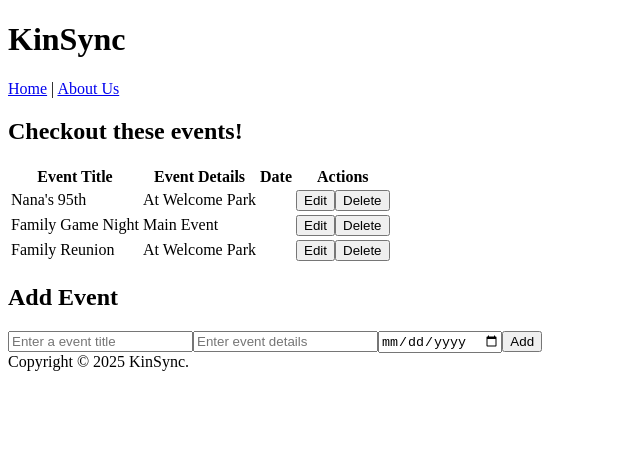
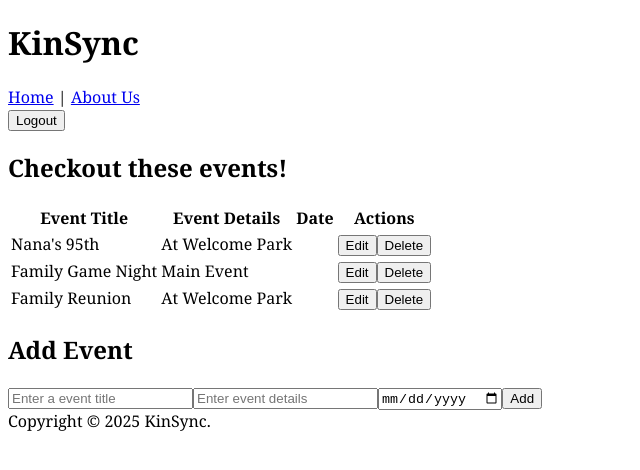
Before and after one commit to stadrus/KinSync-App-Stacey-T, a React (Vite) app in the folder kinsync-app-St/: page /#/Dashboard in a window 1280 px wide. Before the commit this address led to /#/Content. Shown: the top 470 px of the page, without its empty margins (0-640 px from the left). Built offline with nearby package versions, Linux system fonts and the light colour scheme.

Commit message:
m4-eventlist-complete

```diff
--- a/kinsync-app-St/src/App.css
+++ b/kinsync-app-St/src/App.css
@@ -0,0 +1,6 @@
+body{
+    font-family: Cambria, Cochin, Georgia, Times, 'Times New Roman', serif;
+    font-weight: 500;
+
+    colo
+}
--- a/kinsync-app-St/src/App.jsx
+++ b/kinsync-app-St/src/App.jsx
@@ -8,11 +8,9 @@ import Login from './component/Login'
 import Register from './component/Register'
 import Dashboard from './component/user-profile/Dashboard'
 import Content from './component/user-profile/Content'
-import EventList from './component/EventList'
+import EventList from './component/event-table/EventList'
 
 function App() {
-
-
   return (
     <>
       <HashRouter>
--- a/kinsync-app-St/src/component/event-table/EventDetails.css
+++ b/kinsync-app-St/src/component/event-table/EventDetails.css
@@ -1,27 +1,27 @@
-.event-container{
+.event-container {
     display: flex;
     flex-direction: column;
     gap: 10px;
     padding: 1rem;
 }
-table{
+table {
     border-collapse: collapse;
     width: 100%;
 }
 th,
 td{
-    border: 1px salmon;
+    border: 1px ;
     text-align: left;
     padding: 8px;
     font-size: 32px;
 }
 th{
-    background-color: bisque;
+    background-color:rgba(255, 155, 133, 1);
 }
 td{
-    background-color: cadetblue;
+    background-color: rgba(242, 163, 55, 1);
 }
-form{
+form {
     display: flex;
     gap: 5px;
 }
@@ -29,6 +29,6 @@ form td:last-child{
     display: flex;
     justify-content: space-evenly;
 }
-form *{
+form * {
     font-size: 28px;
 }
--- a/kinsync-app-St/src/component/event-table/EventDetails.jsx
+++ b/kinsync-app-St/src/component/event-table/EventDetails.jsx
@@ -121,7 +121,7 @@ const EventDetails = () =>{
                 </table>
             </form>
             <h2>Add Event</h2>
-            <form className= "add-button" onSubmit={handleAddFormSubmit}>
+            <form onSubmit={handleAddFormSubmit}>
                 <input
                     type="text"
                     name="title"
--- a/kinsync-app-St/src/component/user-profile/Dashboard.jsx
+++ b/kinsync-app-St/src/component/user-profile/Dashboard.jsx
@@ -1,9 +1,18 @@
 import Content from "./Content"
+import { useNavigate } from "react-router";
 
 const Dashboard = () => {
+
+    const navigate = useNavigate();
+    const handleLogoutClick = () => {
+    navigate ('../Home');
+    };
+
     return(
         <div className="dashboard">
-            <header></header>
+            <header className="dasboard-header">
+                <button type='button' id="Logout" name="Logout" onClick={handleLogoutClick}>Logout</button>
+            </header>
             <Content />
         </div>
     )
```
Also changed, not shown: kinsync-app-St/src/component/event-table/EventList.jsx (renamed from kinsync-app-St/src/component/EventList.jsx), kinsync-app-St/src/ultilz/localstorage.jsx (added).
